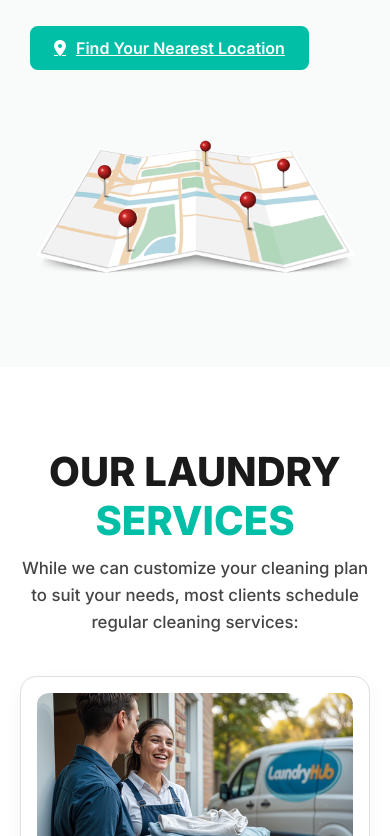
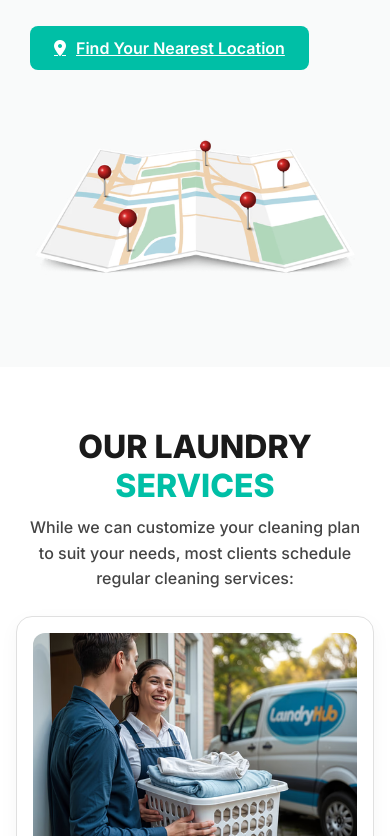
Before and after one commit to hamee264/Laundryhub, a Vue app: page /#/ in a window 390 px wide. Shown: the part 1164-2000 px from the top of the page. Built offline with nearby package versions, Linux system fonts and the light colour scheme.

Commit message:
twelvth commit

```diff
--- a/src/components/Herosection.vue
+++ b/src/components/Herosection.vue
@@ -29,7 +29,7 @@
     </div>
 
     <div class="hero-image">
-      <video src="../assets/laundry.mp4" autoplay muted loop></video>
+      <video src="../assets/Laundry.mp4" autoplay muted loop></video>
     </div>
   </section>
 </template>
--- a/src/components/LaundryServices.vue
+++ b/src/components/LaundryServices.vue
@@ -29,7 +29,6 @@
   data() {
     return {
       services: [
-
         {
           title: "PICK & DROP SERVICE",
           image: "/src/assets/service2.png",
@@ -65,21 +64,16 @@
 
 .services-section {
   padding: 80px 0px;
-    /* background: #f9fafa; */
   font-family: "Inter", sans-serif;
   text-align: center;
-    max-width: 1250px;
-    margin: auto;
-    justify-content: center;
+  width: 100%;
+}
 
-  }
 .container {
-
-  /* margin: 0 auto; */
-  padding: 0 20px;
-  text-align: center;
-  justify-content: center;
-
+  width: 100%;
+  padding: 0 16px;
+  margin: 0 auto;
+  box-sizing: border-box;
 }
 
 .section-title {
@@ -100,6 +94,7 @@
   max-width: 700px;
   margin: 0 auto 40px;
   line-height: 1.6;
+  padding: 0 8px;
 }
 
 .services-grid {
@@ -108,7 +103,6 @@
   flex-wrap: wrap;
   justify-content: center;
 }
-
 
 .service-card {
   background: #ffffff;
@@ -121,6 +115,7 @@
   border: 1px solid #e0e0e0;
   box-shadow: 0 6px 20px rgba(0, 0, 0, 0.04);
   padding: 16px;
+  box-sizing: border-box;
 }
 
 .service-card:hover {
@@ -149,4 +144,30 @@
   color: #555;
   line-height: 1.5;
 }
+
+/* Responsive layout */
+@media (max-width: 768px) {
+  .services-section {
+    padding: 60px 0;
+  }
+
+  .section-title {
+    font-size: 2rem;
+  }
+
+  .subtitle {
+    font-size: 1rem;
+    margin-bottom: 24px;
+  }
+
+  .services-grid {
+    flex-direction: column;
+    align-items: center;
+  }
+
+  .service-card {
+    max-width: 100%;
+    width: 100%;
+  }
+}
 </style>
--- a/src/router/index.js
+++ b/src/router/index.js
@@ -1,4 +1,5 @@
-import { createRouter, createWebHashHistory } from 'vue-router';
+// router/index.js
+import { createRouter, createWebHistory } from 'vue-router';
 
 import Home from '../components/Home.vue';
 import Getintouch from '../views/Getintouch.vue';
@@ -8,40 +9,16 @@ import Location from '../views/Location.vue';
 import Pricing from '../views/Pricing.vue';
 
 const routes = [
-  {
-    path: '/',
-    name: 'Home',
-    component: Home,
-  },
-  {
-    path: '/contact',
-    name: 'Getintouch',
-    component: Getintouch,
-  },
-  {
-    path: '/About',
-    name: 'About',
-    component: About,
-  },
-  {
-    path: '/Services',
-    name: 'Services',
-    component: Services,
-  },
-  {
-    path: '/Location',
-    name: 'Location',
-    component: Location,
-  },
-  {
-    path: '/Pricing',
-    name: 'Pricing',
-    component: Pricing,
-  },
+  { path: '/', name: 'Home', component: Home },
+  { path: '/contact', name: 'Getintouch', component: Getintouch },
+  { path: '/About', name: 'About', component: About },
+  { path: '/Services', name: 'Services', component: Services },
+  { path: '/Location', name: 'Location', component: Location },
+  { path: '/Pricing', name: 'Pricing', component: Pricing },
 ];
 
 const router = createRouter({
-  history: createWebHashHistory(), // ✅ Use hash mode for GitHub Pages
+  history: createWebHistory(), // ✅ Use this for Netlify
   routes,
 });
 
--- a/vite.config.js
+++ b/vite.config.js
@@ -1,7 +1,8 @@
+
 import { defineConfig } from 'vite'
 import vue from '@vitejs/plugin-vue'
 
 export default defineConfig({
   plugins: [vue()],
-  base: '/Laundryhub/'
+  base: '/'
 })
```
Also changed, not shown: package.json (+1 -8 lines). Lines whose indentation alone changed are shown as unchanged.
